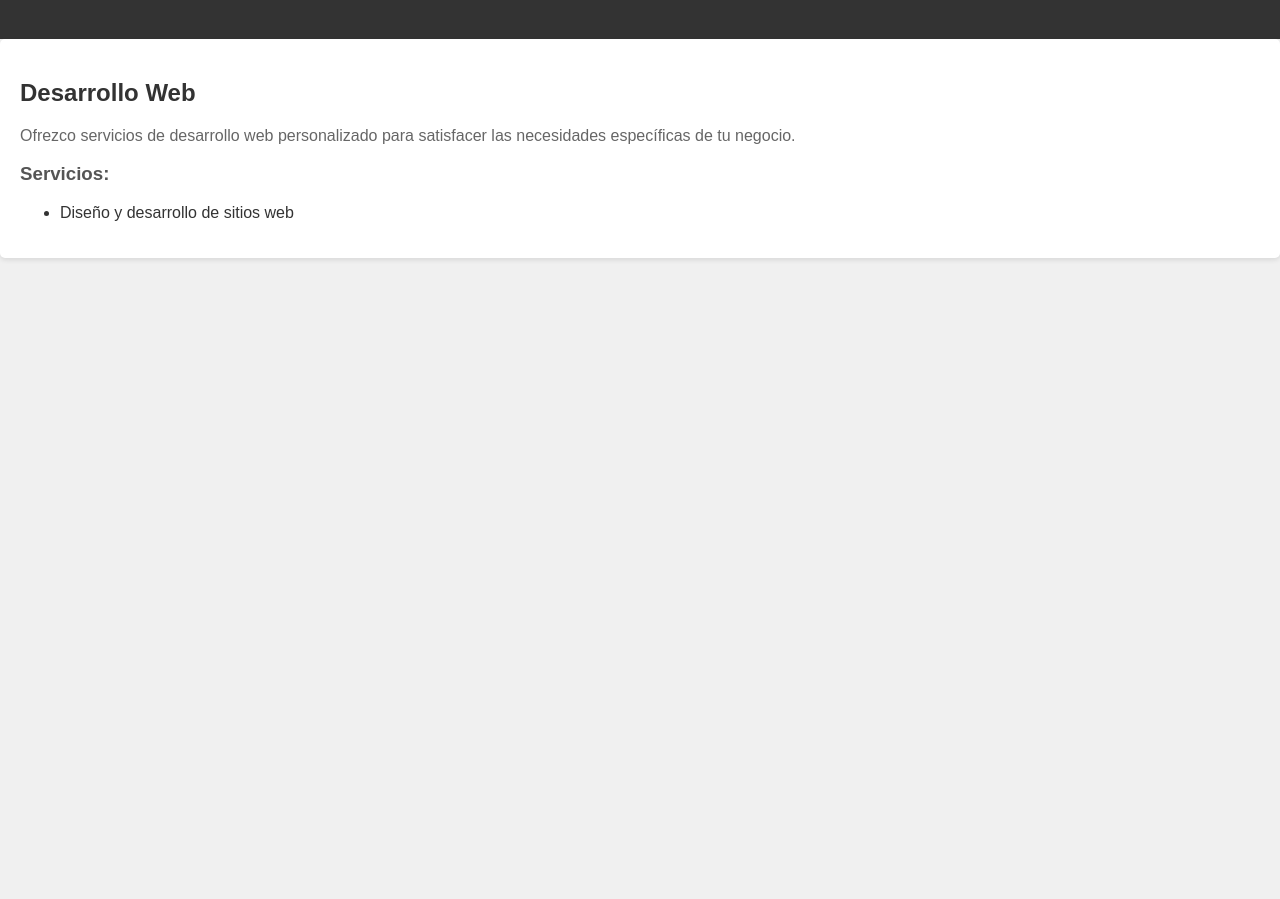
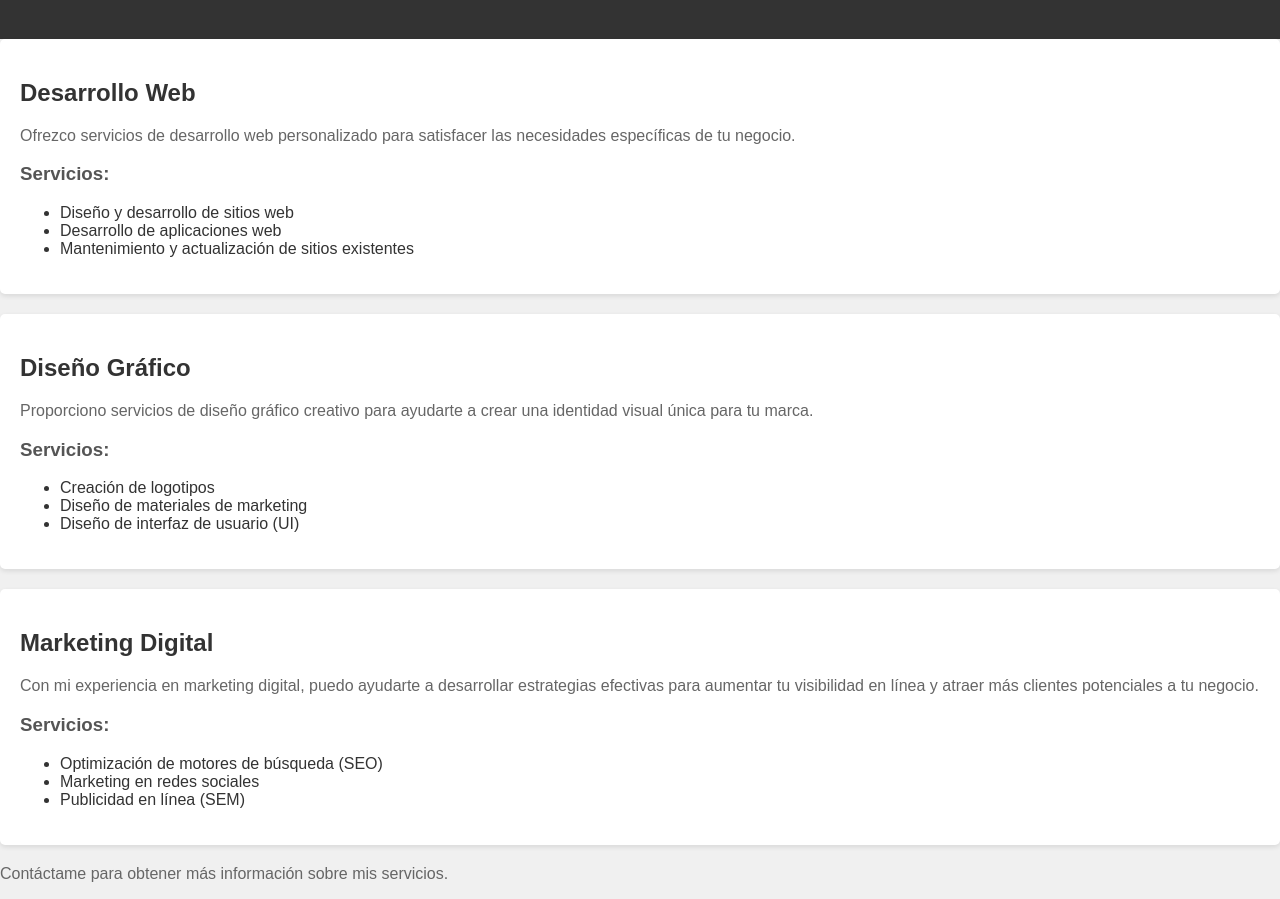
Before and after one commit to santifaav/index, a plain HTML site: page index.html in a window 1280 px wide. Shown: the part 81-980 px from the top of the page. Before the commit the page ends 800 px from the top, so only its background shows below. Drawn offline with Linux system fonts and the light colour scheme.

Commit message:
Update index.html

```diff
--- a/index.html
+++ b/index.html
@@ -46,3 +46,32 @@
         <h3>Servicios:</h3>
         <ul>
             <li>Diseño y desarrollo de sitios web</li>
+            <li>Desarrollo de aplicaciones web</li>
+            <li>Mantenimiento y actualización de sitios existentes</li>
+        </ul>
+    </section>
+    <section>
+        <h2>Diseño Gráfico</h2>
+        <p>Proporciono servicios de diseño gráfico creativo para ayudarte a crear una identidad visual única para tu marca.</p>
+        <h3>Servicios:</h3>
+        <ul>
+            <li>Creación de logotipos</li>
+            <li>Diseño de materiales de marketing</li>
+            <li>Diseño de interfaz de usuario (UI)</li>
+        </ul>
+    </section>
+    <section>
+        <h2>Marketing Digital</h2>
+        <p>Con mi experiencia en marketing digital, puedo ayudarte a desarrollar estrategias efectivas para aumentar tu visibilidad en línea y atraer más clientes potenciales a tu negocio.</p>
+        <h3>Servicios:</h3>
+        <ul>
+            <li>Optimización de motores de búsqueda (SEO)</li>
+            <li>Marketing en redes sociales</li>
+            <li>Publicidad en línea (SEM)</li>
+        </ul>
+    </section>
+    <footer>
+        <p>Contáctame para obtener más información sobre mis servicios.</p>
+    </footer>
+</body>
+</html>
```
